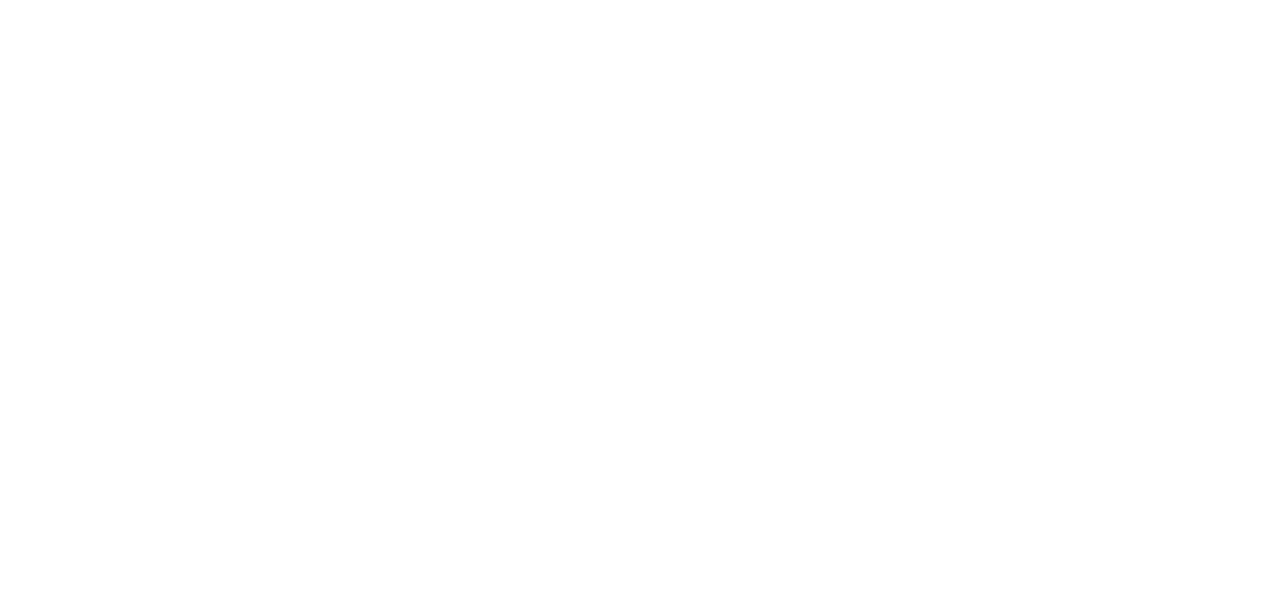
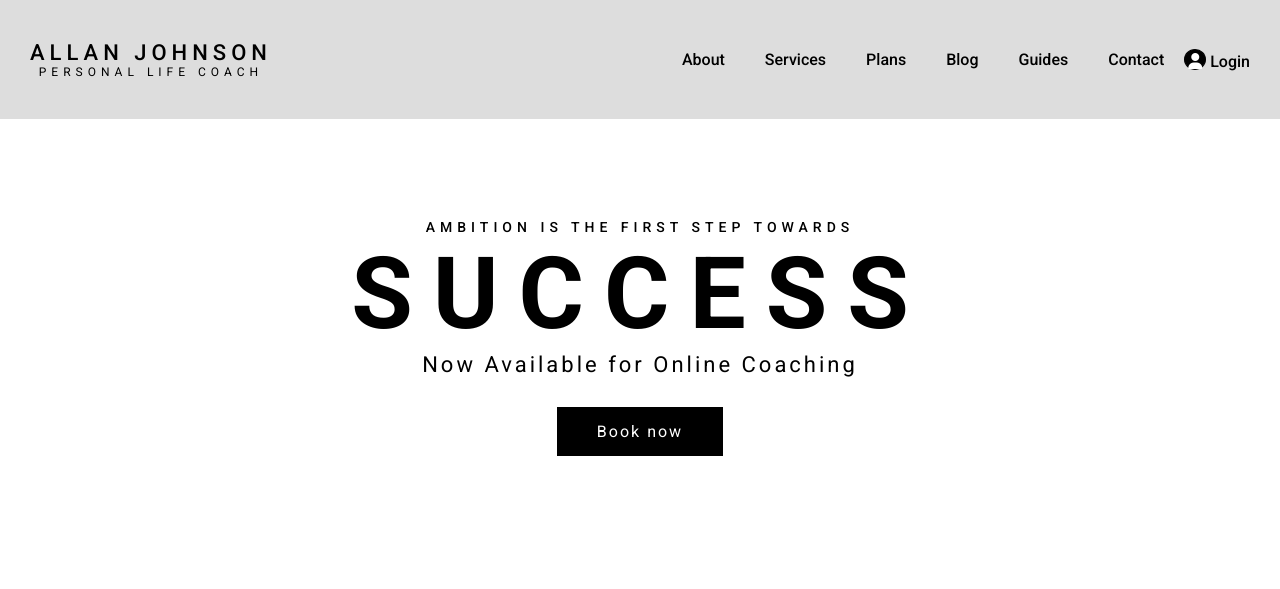
Before and after one commit to Kittiphop0hm/LearnjavaScript, a plain HTML site: page webPractics/index.html in a window 1280 px wide. Drawn offline with Linux system fonts and the light colour scheme.

Commit message:
finish nav

```diff
--- a/webPractics/index.html
+++ b/webPractics/index.html
@@ -4,8 +4,40 @@
         <meta charset="UTF-8">
         <meta name="viewport" content="width=device-width, initial-scale=1.0">
         <title>Saccess</title>
+        <link rel="stylesheet" href="style.css">
+        <link rel="stylesheet"
+            href="https://cdnjs.cloudflare.com/ajax/libs/font-awesome/6.6.0/css/all.min.css"
+            integrity="sha512-Kc323vGBEqzTmouAECnVceyQqyqdsSiqLQISBL29aUW4U/M7pSPA/gEUZQqv1cwx4OnYxTxve5UMg5GT6L4JJg=="
+            crossorigin="anonymous" referrerpolicy="no-referrer" />
     </head>
     <body>
+        <div class="navbar">
+            <a href="#" class="logo">allan johnson <br><span style="font-size: 12px; display: flex; justify-content: center; font-weight: 400;">Personal Life Coach</span></a>
+            <div class="nav-content">
+                <a href>About</a>
+                <a href>Services</a>
+                <a href>Plans</a>
+                <a href>Blog</a>
+                <a href>Guides</a>
+                <a href>Contact</a>
+                <div class="login">
+                    <i class="fa-solid fa-user"></i>
+                    <a href>Login</a>
+                </div>
+            </div>
+        </div>
 
+        <div class="section-info">
+            <div class="head-info-content">
+                <div class="info-content">
+                    <h3>AMBITION IS THE FIRST STEP TOWARDS</h3>
+                    <h1>SUCCESS</h1>
+                    <p>Now Available for Online Coaching</p>
+                </div>
+                <div class="info-btn">
+                    <a href="">Book now</a>
+                </div>
+            </div>
+        </div>
     </body>
 </html>
--- a/webPractics/style.css
+++ b/webPractics/style.css
@@ -0,0 +1,98 @@
+@import url('https://fonts.googleapis.com/css2?family=Kanit:wght@300;400;500&family=Roboto:ital,wght@0,100;0,300;0,400;0,500;0,700;0,900;1,100;1,300;1,400;1,500;1,700;1,900&display=swap');
+
+* {
+    margin: 0;
+    padding: 0;
+    box-sizing: border-box;
+    font-family: "Roboto", sans-serif;
+}
+
+.navbar {
+    display: flex;
+    justify-content: space-between;
+    align-items: center;
+    width: 100%;
+    padding: 30px;
+    background-color: rgb(221, 221, 221);
+}
+
+.navbar .logo {
+    text-decoration: none;
+    color: black;
+    font-size: 22px;
+    font-weight: 500;
+    text-transform: uppercase;
+    letter-spacing: 5px;
+}
+
+.nav-content {
+    display: flex;
+    justify-content: space-around;
+    align-items: center;
+}
+
+.nav-content a {
+    padding: 20px;
+    text-decoration: none;
+    font-weight: 500;
+    color: black;
+}
+
+.login a {
+    padding: 0;
+}
+
+.login i {
+    color: white;
+    border: 1px solid black;
+    border-radius: 50%;
+    background-color: black;
+    padding: 3px;
+    padding-bottom: 0;
+}
+
+.section-info {
+    height: 1130px;
+}
+
+.head-info-content {
+    display: flex;
+    flex-direction: column;
+    justify-content: center;
+    align-items: center;
+    width: 100%;
+    padding: 100px;
+}
+
+.info-content {
+    text-align: center;
+}
+
+.info-content h3 {
+    font-size: 14px;
+    letter-spacing: 5px;
+    font-weight: 500;
+}
+
+.info-content h1 {
+    font-size: 100px;
+    letter-spacing: 20px;
+}
+
+.info-content p {
+    font-size: 22px;
+    letter-spacing: 3px;
+}
+
+.head-info-content .info-btn {
+    margin: 30px;
+    padding: 15px 40px;
+    background-color: black;
+}
+
+.head-info-content .info-btn a {
+    font-size: 16px;
+    text-decoration: none;
+    color: white;
+    letter-spacing: 2px;
+}
```
Lines whose indentation alone changed are shown as unchanged.
